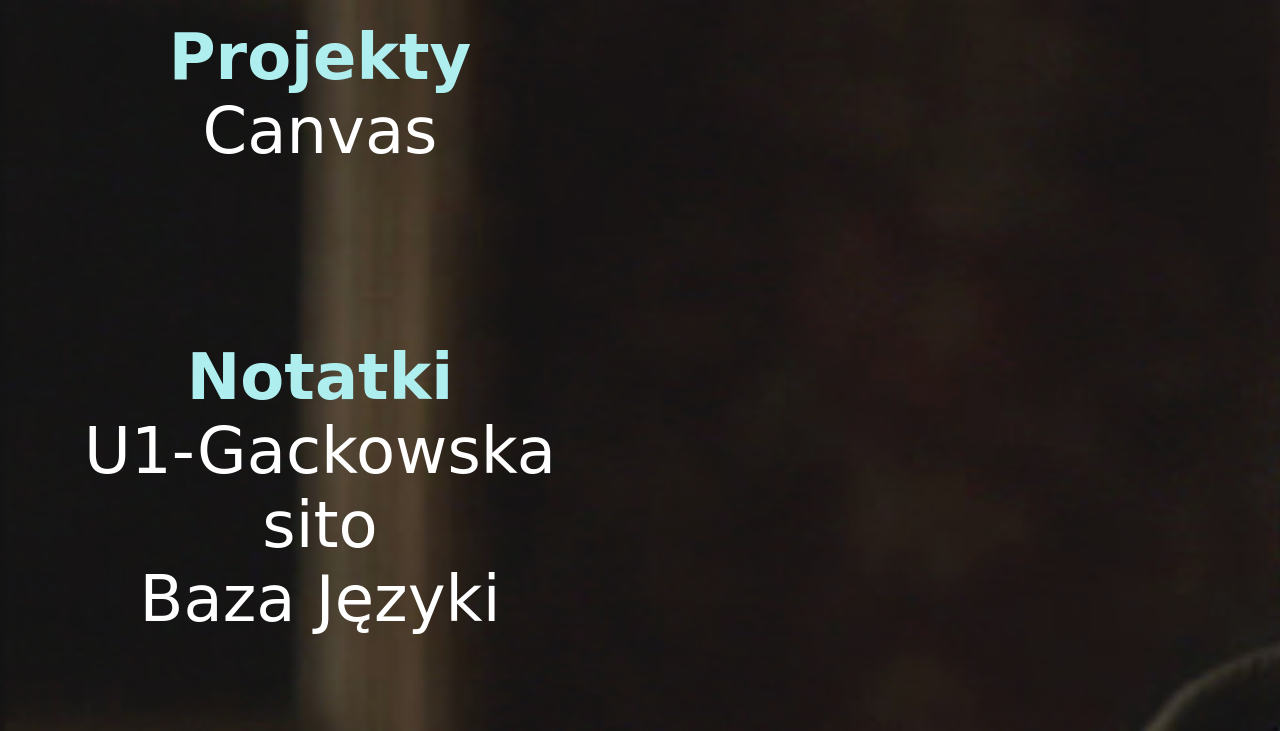
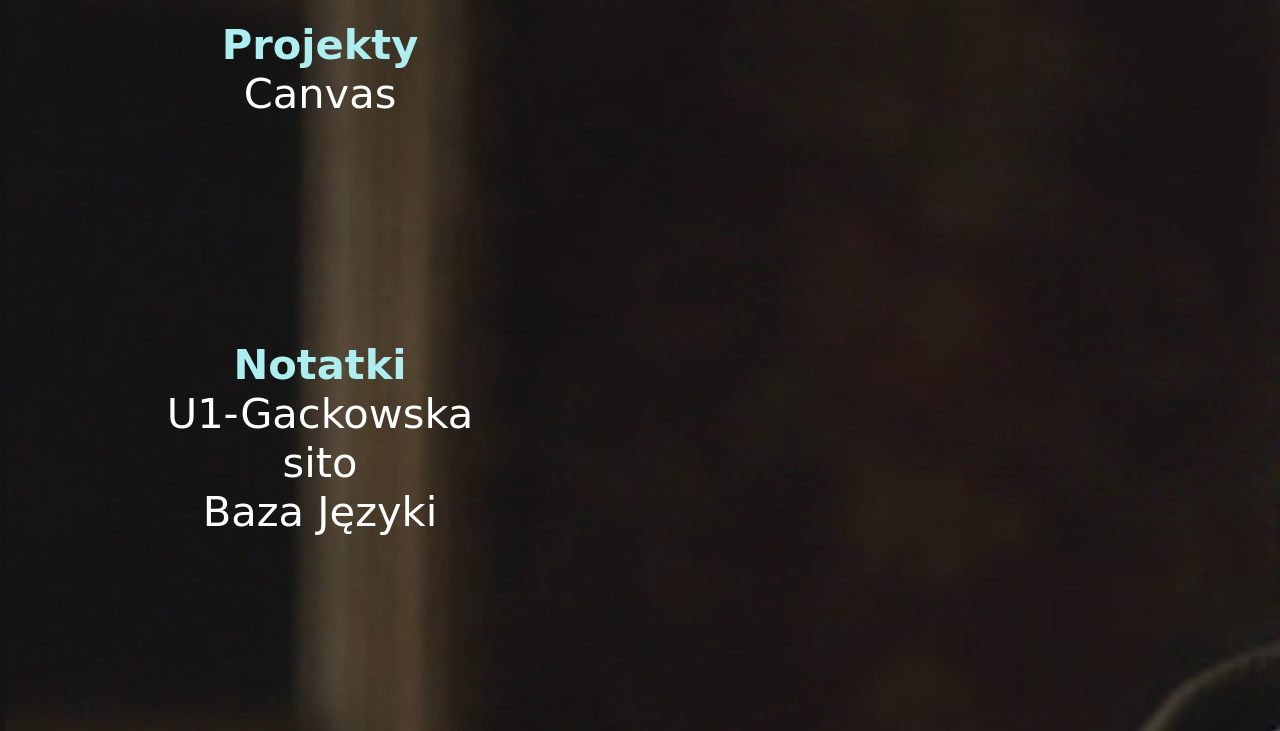
Before and after one commit to Matapeja/Matapeja.github.io, a plain HTML site: page index.html in a window 1280 px wide. Shown: the top 731 px of the page. Drawn offline with Linux system fonts and the light colour scheme; files whose address does not match are found by name; a web font is replaced by a local one.

Commit message:
Update style.css

```diff
--- a/style.css
+++ b/style.css
@@ -12,7 +12,7 @@ body {
     background-color: rebeccapurple;
     color: white;
     font-family: 'Baloo Paaji 2', cursive;
-    font-size: 200%;
+    font-size: 130%;
 }
 
 .container {
```
